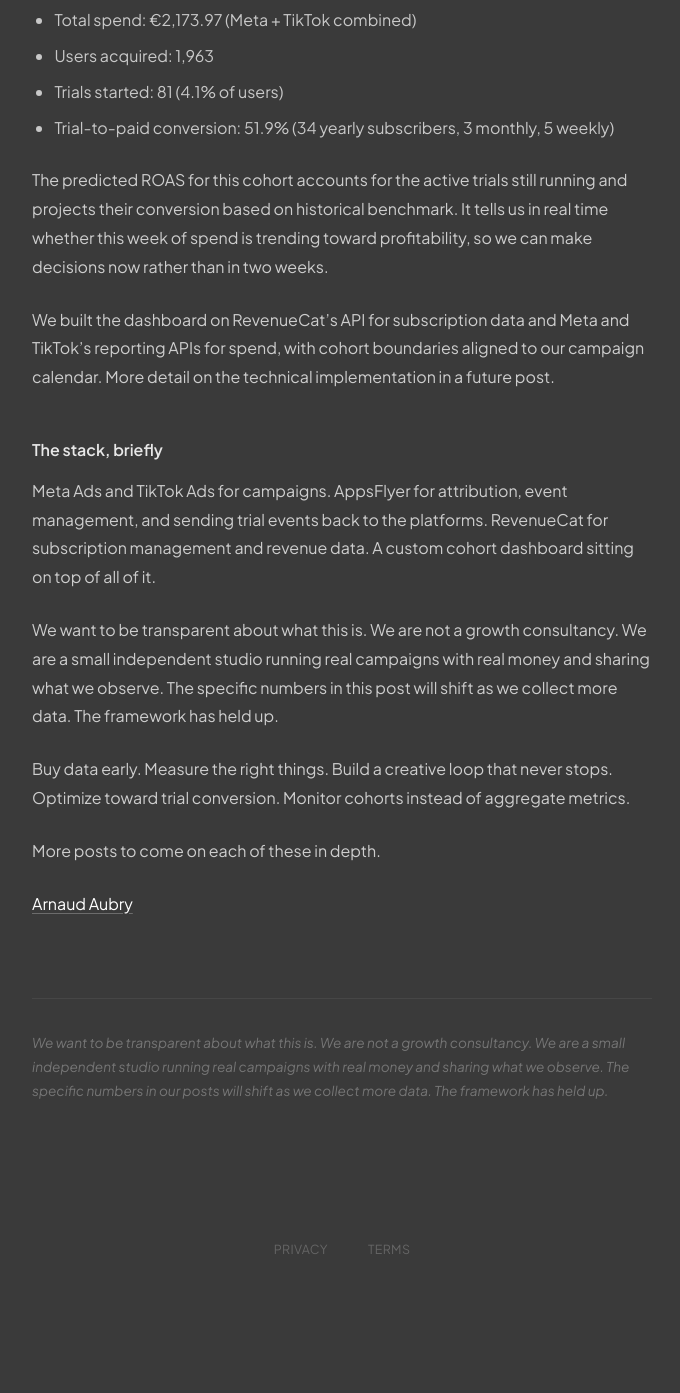
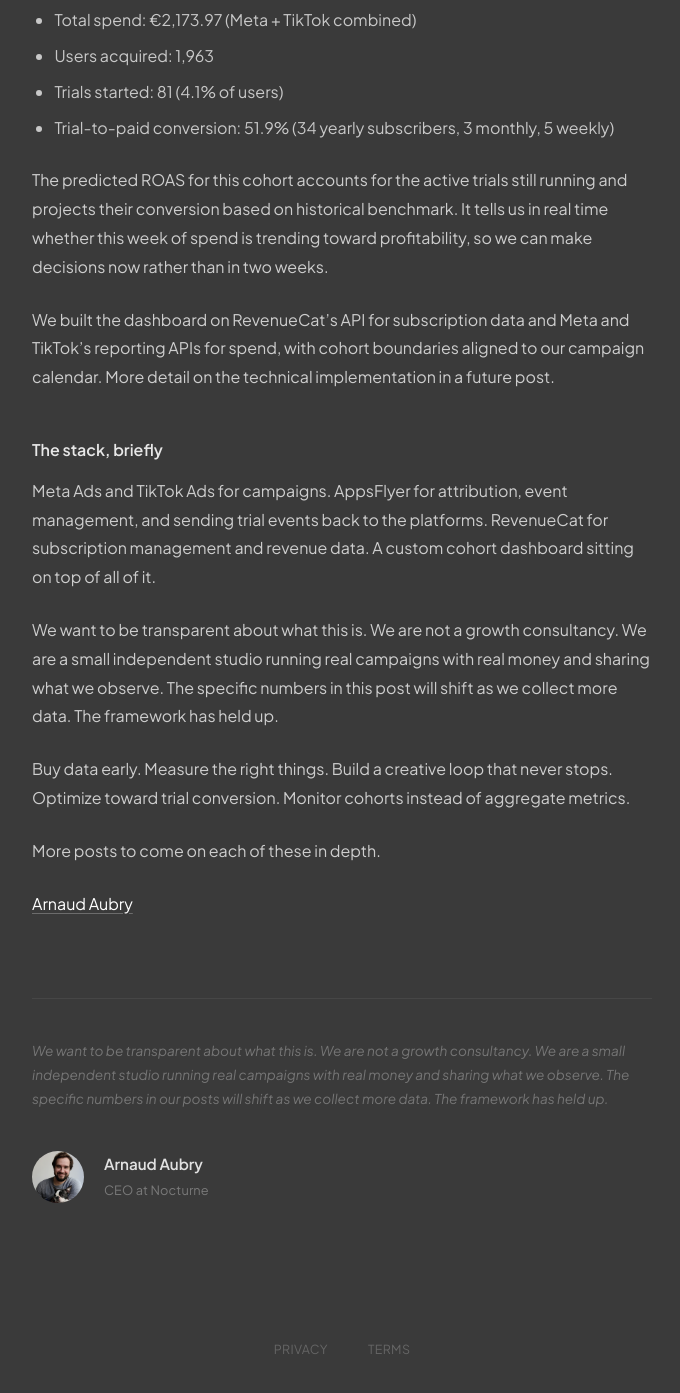
Before and after one commit to Zebra-Rodeo/zebra-rodeo.github.io, a Jekyll site: the page built from _posts/2026-03-24-paid-acquisition-mobile-apps.md, in a window 1280 px wide and 1400 px high, scrolled down 6841 px. Shown: the top 1393 px of the window, without its empty margins (298-978 px from the left). Built offline with Jekyll 4.4.1, drawn with Linux system fonts in a browser that asks for light colours; before the commit the page ends 8141 px from its top, so only the background shows below that.

Commit message:
feat: author card with photo + LinkedIn in post footer

```diff
--- a/_layouts/post.html
+++ b/_layouts/post.html
@@ -109,14 +109,49 @@ layout: default
 
   .post-footer {
     margin-top: 5rem;
-    padding-top: 2rem;
+    padding-top: 2.5rem;
     border-top: 1px solid rgba(255,255,255,0.06);
   }
-  .post-footer p {
+  .post-footer .studio-note {
     font-size: 0.85rem;
     color: rgba(255,255,255,0.3);
     line-height: 1.75;
     font-style: italic;
+    margin-bottom: 2.5rem;
+  }
+  .author-card {
+    display: flex;
+    align-items: center;
+    gap: 1.25rem;
+  }
+  .author-card img {
+    width: 52px;
+    height: 52px;
+    border-radius: 50%;
+    object-fit: cover;
+    opacity: 0.9;
+    flex-shrink: 0;
+  }
+  .author-card .author-info {
+    display: flex;
+    flex-direction: column;
+    gap: 0.2rem;
+  }
+  .author-card .author-name {
+    font-size: 0.95rem;
+    font-weight: 600;
+    color: rgba(255,255,255,0.85);
+  }
+  .author-card .author-name a {
+    color: inherit;
+    text-decoration: none;
+    transition: opacity 0.15s;
+  }
+  .author-card .author-name a:hover { opacity: 0.65; }
+  .author-card .author-role {
+    font-size: 0.8rem;
+    color: rgba(255,255,255,0.32);
+    letter-spacing: 0.01em;
   }
 </style>
 
@@ -135,5 +170,12 @@ layout: default
 </div>
 
 <div class="post-footer">
-  <p>We want to be transparent about what this is. We are not a growth consultancy. We are a small independent studio running real campaigns with real money and sharing what we observe. The specific numbers in our posts will shift as we collect more data. The framework has held up.</p>
+  <p class="studio-note">We want to be transparent about what this is. We are not a growth consultancy. We are a small independent studio running real campaigns with real money and sharing what we observe. The specific numbers in our posts will shift as we collect more data. The framework has held up.</p>
+  <div class="author-card">
+    <img src="/assets/images/arnaud-aubry.png" alt="Arnaud Aubry">
+    <div class="author-info">
+      <span class="author-name"><a href="https://www.linkedin.com/in/arnaud-aubry-74928730/" target="_blank" rel="noopener">Arnaud Aubry</a></span>
+      <span class="author-role">CEO at Nocturne</span>
+    </div>
+  </div>
 </div>
```
